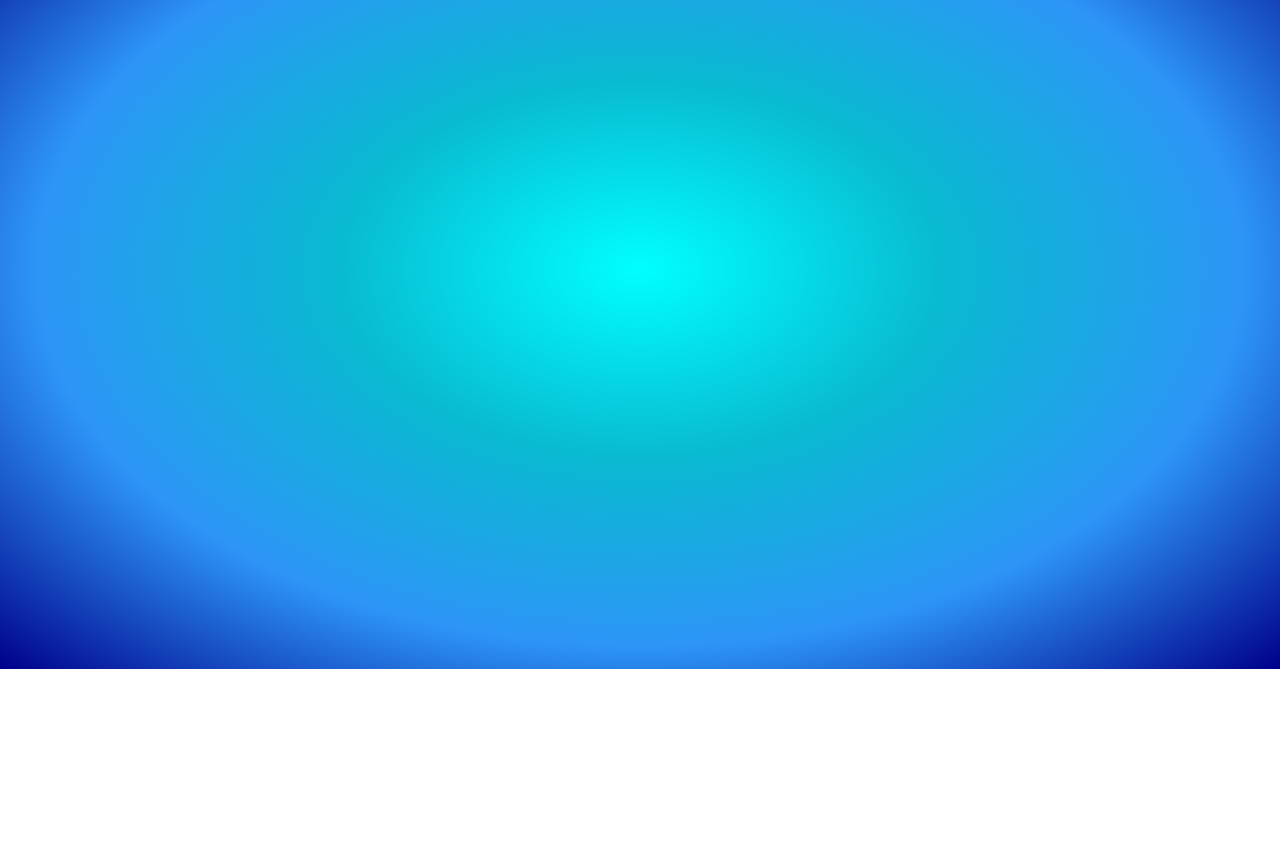
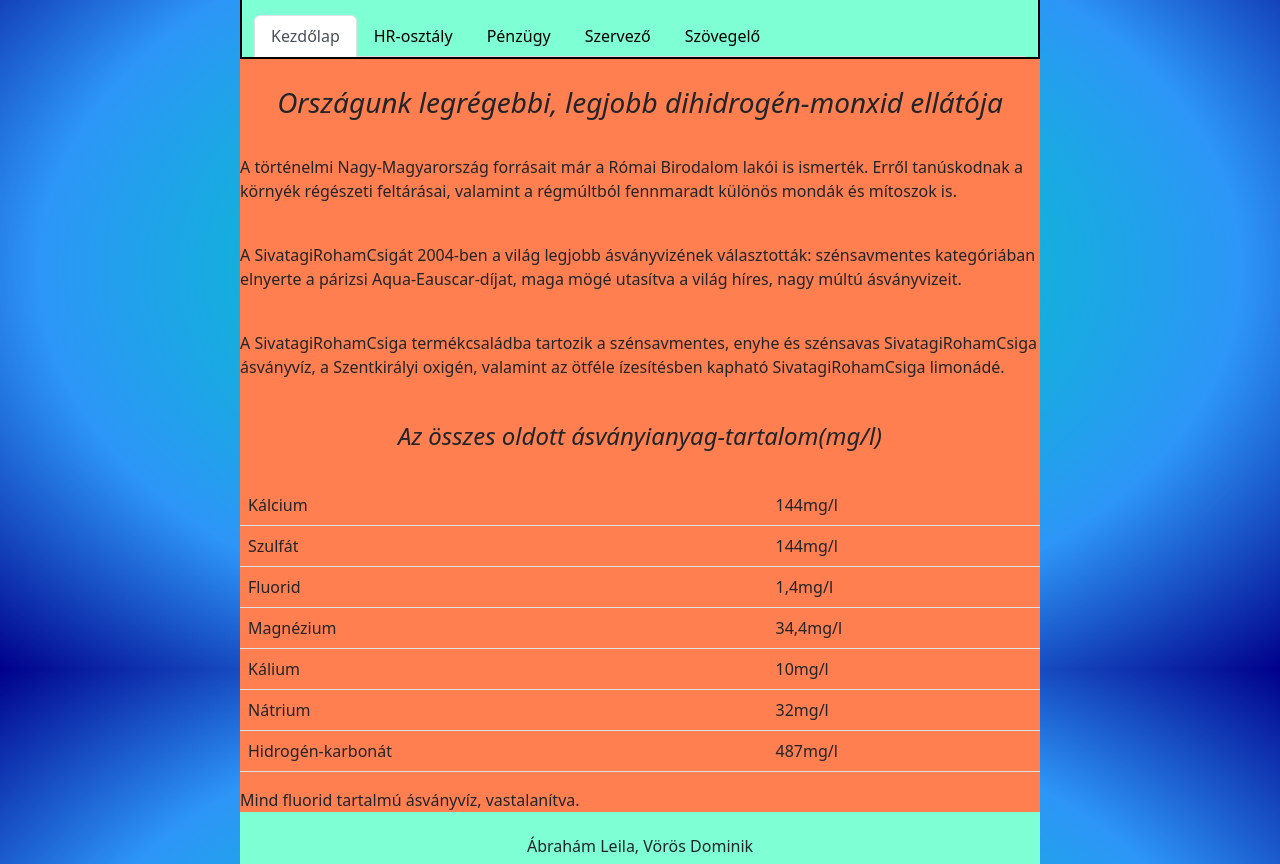
Before and after one commit to folyamatban/Leila-Doma-kozos-projekt, a plain HTML site: page index.html in a window 1280 px wide. Shown: the part 131-995 px from the top of the page. Before the commit the page ends 800 px from the top, so only its background shows below. Drawn offline with nearby package versions, Linux system fonts and the light colour scheme.

Commit message:
EDDIG ENYI

```diff
--- a/index.html
+++ b/index.html
@@ -1,32 +1,38 @@
 <!DOCTYPE html>
-<html lang="en">
+<html lang="hu">
   <head>
     <meta charset="UTF-8" />
     <meta http-equiv="X-UA-Compatible" content="IE=edge" />
     <meta name="viewport" content="width=device-width, initial-scale=1.0" />
+    <meta name="description" content="Országunk kedvenc ásványvize." />
+    <meta name="keywords" content="Víz, ásványvíz" />
+    <meta
+      name="author"
+      content="Ábrahám Leila, Berta Zoé Anna, Franyó Krisztián, Gárdos Loránt, Ewemor Martin, Vörös Dominik"
+    />
     <link
       href="https://cdn.jsdelivr.net/npm/bootstrap@5.2.3/dist/css/bootstrap.min.css"
       rel="stylesheet"
     />
     <script src="https://cdn.jsdelivr.net/npm/bootstrap@5.2.3/dist/js/bootstrap.bundle.min.js"></script>
-    <title>Document</title>
+    <title>Sivatagi Rohamcsigák</title>
     <link rel="stylesheet" href="style.css" />
   </head>
   <body>
     <main>
-      <header></header>
+      <header><h1>Sivatagi Rohamcsigák</h1></header>
 
       <nav>
         <div class="container mt-3">
           <ul class="nav nav-tabs" role="tablist">
             <li class="nav-item">
               <a class="nav-link active" data-bs-toggle="tab" href="#home"
-                >kezdőlap</a
+                >Kezdőlap</a
               >
             </li>
             <li class="nav-item">
               <a class="nav-link" data-bs-toggle="tab" href="#menu1"
-                >Hr-osztály</a
+                >HR-osztály</a
               >
             </li>
             <li class="nav-item">
@@ -34,7 +40,7 @@
             </li>
             <li class="nav-item">
               <a class="nav-link" data-bs-toggle="tab" href="#menu3"
-                >szervező</a
+                >Szervező</a
               >
             </li>
             <li class="nav-item">
@@ -46,9 +52,70 @@
         </div>
       </nav>
 
-      <article></article>
+      <article>
+        <br>
+        <h3 class="cim">
+          Országunk legrégebbi, legjobb dihidrogén-monxid ellátója
+        </h3><br>
+        <p>
+          A történelmi Nagy-Magyarország forrásait már a Római Birodalom lakói
+          is ismerték. Erről tanúskodnak a környék régészeti feltárásai,
+          valamint a régmúltból fennmaradt különös mondák és mítoszok is.
+        </p>
+        <br />
+        <p>
+          A SivatagiRohamCsigát 2004-ben a világ legjobb ásványvizének
+          választották: szénsavmentes kategóriában elnyerte a párizsi
+          Aqua-Eauscar-díjat, maga mögé utasítva a világ híres, nagy múltú
+          ásványvizeit.
+        </p>
+        <br />
+        <p>
+          A SivatagiRohamCsiga termékcsaládba tartozik a szénsavmentes, enyhe és
+          szénsavas SivatagiRohamCsiga ásványvíz, a Szentkirályi oxigén,
+          valamint az ötféle ízesítésben kapható SivatagiRohamCsiga limonádé.
+        </p><br>
 
-      <footer></footer>
+        <h4 class="cim">Az összes oldott ásványianyag-tartalom(mg/l)</h4>
+        <br>
+        <table class="table">
+          <tr>
+            <td>Kálcium</td>
+            <td>144mg/l</td>
+          </tr>
+          <tr>
+            <td>Szulfát</td>
+            <td>144mg/l</td>
+          </tr>
+          <tr>
+            <td>Fluorid</td>
+            <td>1,4mg/l</td>
+          </tr>
+          <tr>
+            <td>Magnézium</td>
+            <td>34,4mg/l</td>
+          </tr>
+          <tr>
+            <td>Kálium</td>
+            <td>10mg/l</td>
+          </tr>
+          <tr>
+            <td>Nátrium</td>
+            <td>32mg/l</td>
+          </tr>
+          <tr>
+            <td>Hidrogén-karbonát</td>
+            <td>487mg/l</td>
+          </tr>
+        </table>
+        <p>Mind fluorid tartalmú ásványvíz, vastalanítva.</p>
+      </article>
+
+
+
+      <footer>
+        <footer>Ábrahám Leila, Vörös Dominik</footer>
+      </footer>
     </main>
   </body>
 </html>
--- a/style.css
+++ b/style.css
@@ -1,10 +1,44 @@
+*{
+    box-sizing: border-box;
+}
 body{
     background-image: radial-gradient(aqua,rgb(9, 186, 209),rgb(45, 149, 247),darkblue);
     background-repeat: no-repeat;
     background-attachment: fixed;
 
 }
+main{
+    width: 80%;
+    max-width: 800px;
+    margin: auto;
+    background-color: aquamarine;
+}
+header{
+    height: 10vw;
+    background-image: url(kep/hatterkep.jpg);
+    background-repeat: no-repeat;
+    background-size: cover;
+
+}
+nav{
+    background-color: aquamarine;
+    border: 2px solid black;
+}
 .nav-link{
     color:black;
 
 }
+article{
+    background-color: coral;
+}
+header, footer{
+    text-align: center;
+    padding: 3px;
+
+}
+
+.cim{
+    padding: 3px;
+    text-align: center;
+    font-style: oblique;
+}
```
Also changed, not shown: kep/business-woman-avatar-portrait-icon-image-vector-18282077.jpg (added), kep/hatterkep.jpg (added), kep/man-avatar-icon-flat-vector-19152370.jpg (added).
